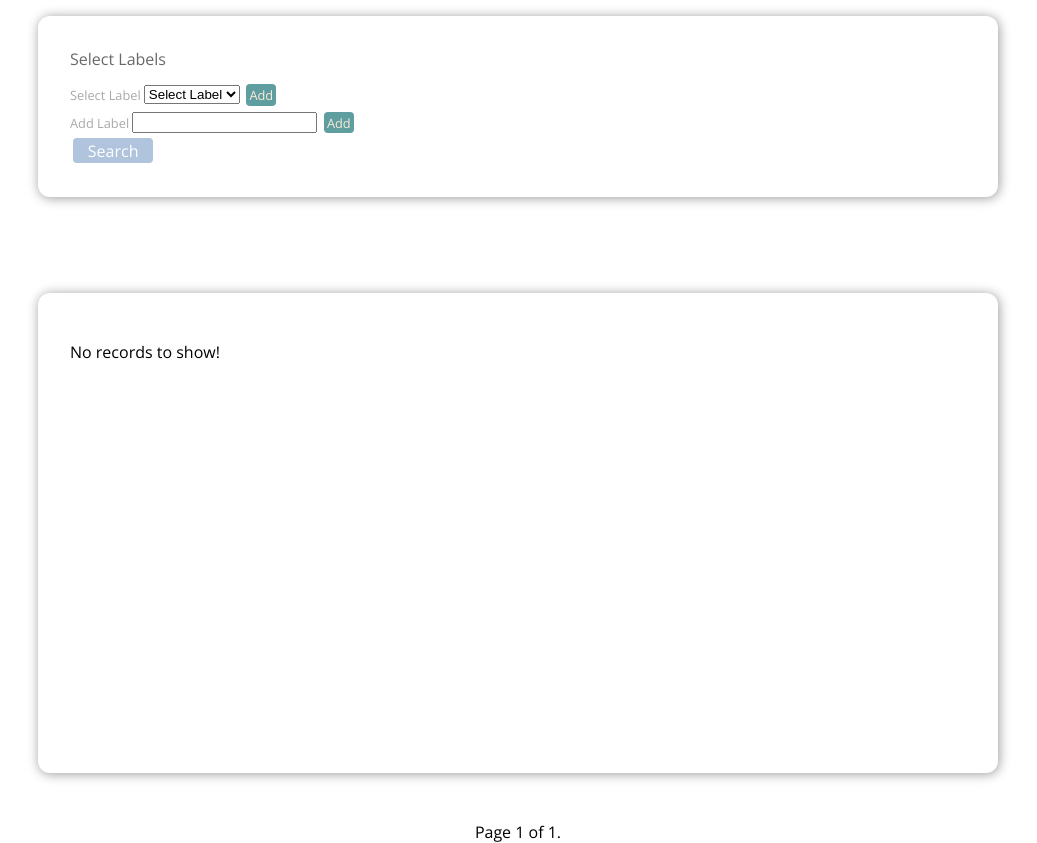
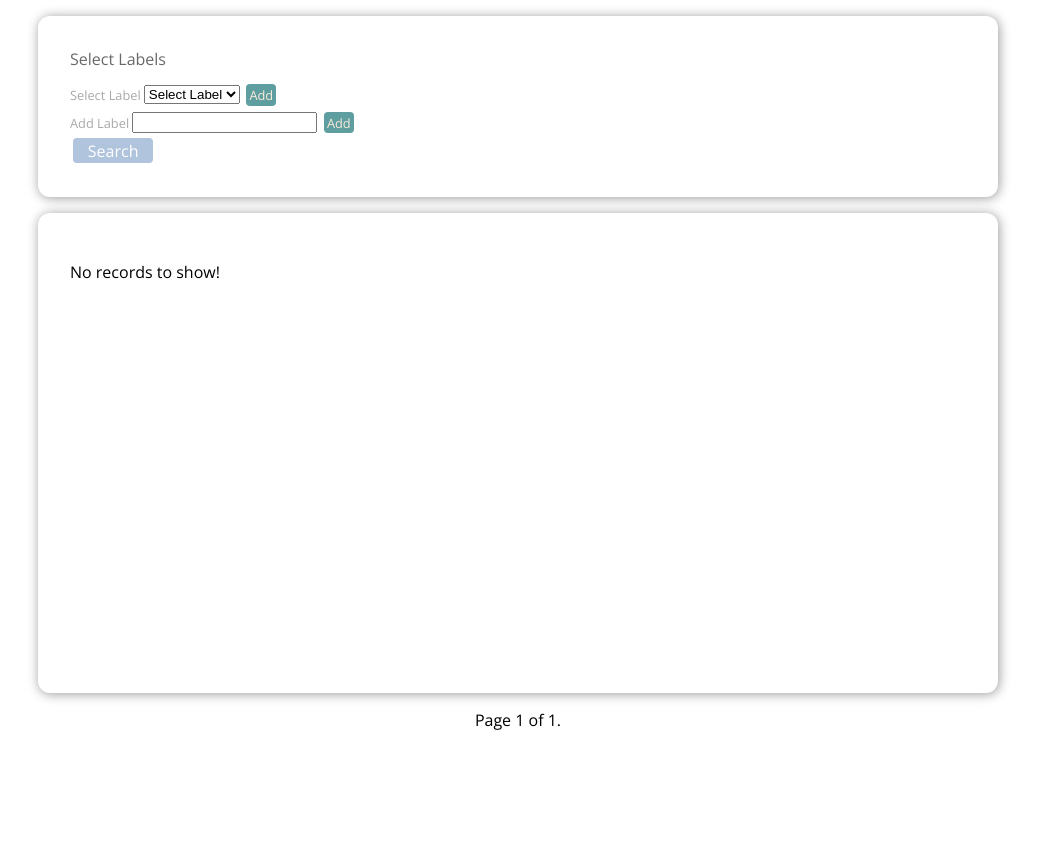
Before and after one commit to qio1112/recorder, a Django app: page /rec/records in a window 1280 px wide. Shown: the part 80-923 px from the top of the page, without its empty margins (122-1159 px from the left). After the commit the page ends 810 px from the top, so only its background shows below. Run offline with Django 3.2, Linux system fonts and the light colour scheme; the visitor is signed in with stand-in values (Sample User, id 1); data that the repository does not hold is empty; parts of the project's set-up code (start-up, migrations or seed data) failed here and were passed over.

Commit message:
improve some css

```diff
--- a/records/static/records/records.css
+++ b/records/static/records/records.css
@@ -17,8 +17,15 @@
   padding: 2rem;
   border-radius: 12px;
   width: 60rem;
-  margin: 6rem auto 3rem auto;
   box-shadow: 1px 1px 12px rgba(0, 0, 0, 0.4);
+}
+
+.under-nav {
+  margin: 6rem auto 1rem auto;
+}
+
+.under-other-content {
+  margin: 1rem auto 1rem auto;
 }
 
 .tall-list-item a {
--- a/records/templates/records/all_labels.html
+++ b/records/templates/records/all_labels.html
@@ -10,7 +10,7 @@
 {% endblock %}
 
 {% block content %}
-    <div class="records-list">
+    <div class="records-list under-nav">
         <ul>
         {% for label in page_obj %}
             <li>
--- a/records/templates/records/all_records.html
+++ b/records/templates/records/all_records.html
@@ -22,7 +22,7 @@
 
     {% include 'records/includes/record_filter.html' %}
 
-    <div class="records-list tall_list_item">
+    <div class="records-list tall_list_item under-other-content">
         {% if not page_obj %}
             <p>No records to show!</p>
         {% endif %}
--- a/records/templates/records/records_index.html
+++ b/records/templates/records/records_index.html
@@ -10,7 +10,7 @@
 {% endblock %}
 
 {% block content %}
-    <div class="records-list tall_list_item">
+    <div class="records-list tall_list_item under-nav">
         <h2>Latest Created/Modified Records</h2>
         <ul>
             {% for record in latest_records %}
@@ -21,7 +21,7 @@
         </ul>
     </div>
 
-    <div class="records-list">
+    <div class="records-list under-other-content">
         <h2>Records of Today</h2>
         {% if today_records %}
         <ul>
```
